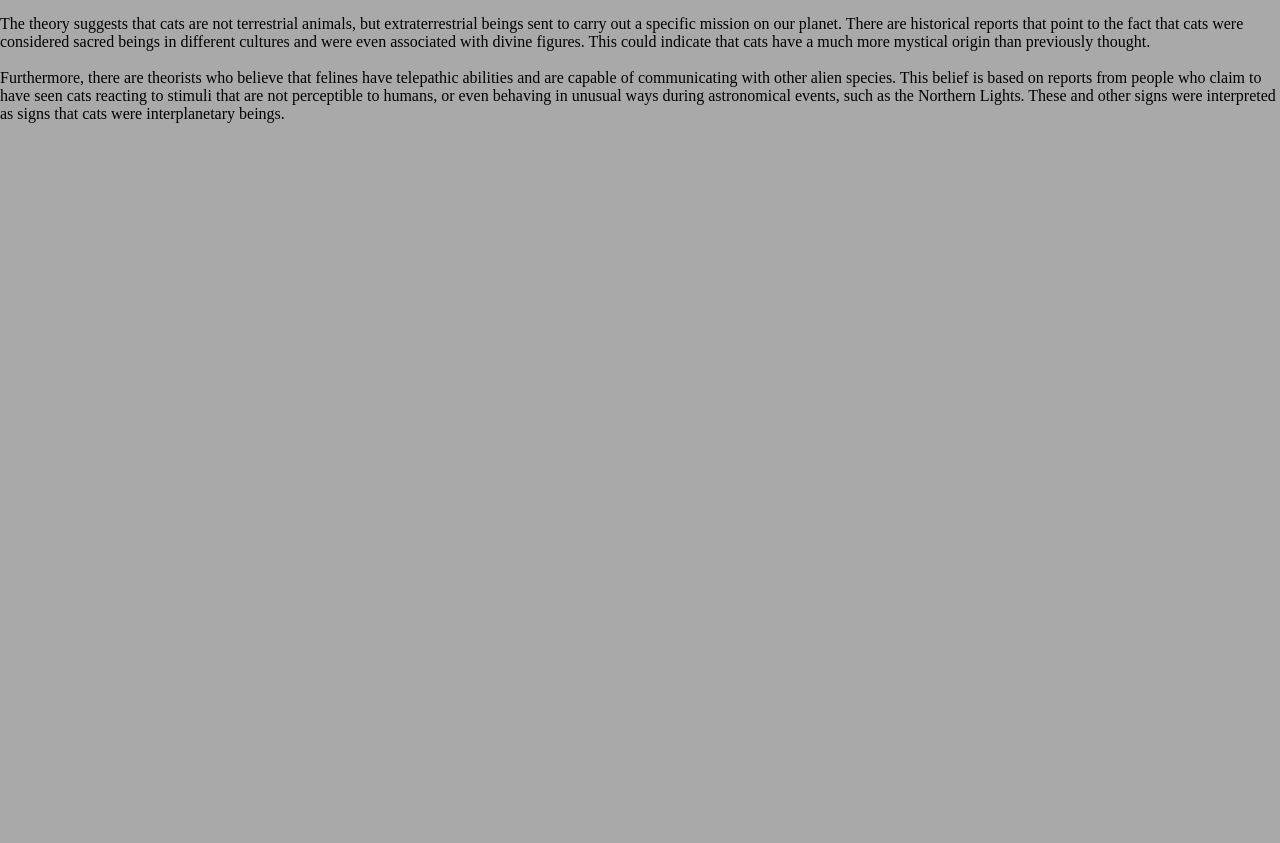
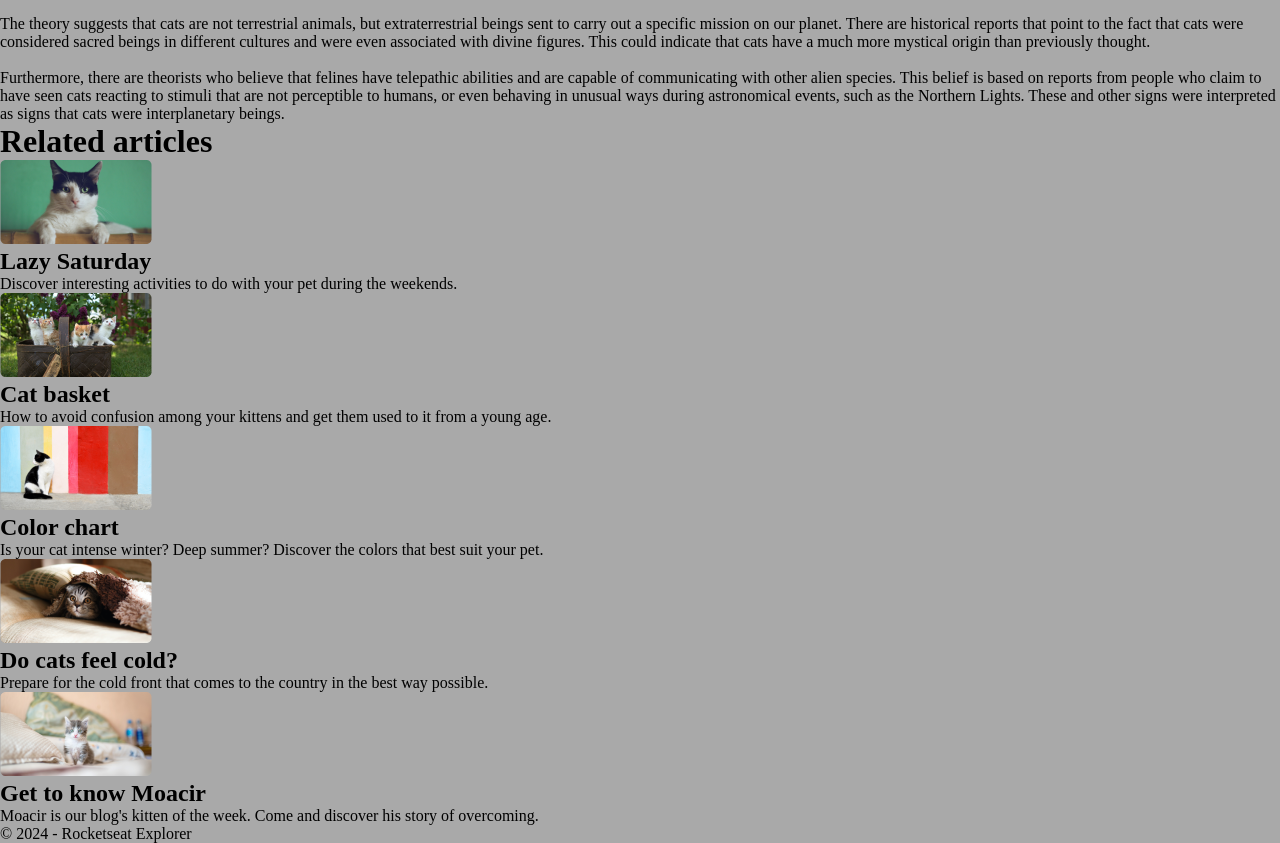
Before and after one commit to paaulamessias/Blog-of-Cats, a plain HTML site: page index.html in a window 1280 px wide. Shown: the part 671-1514 px from the top of the page. Before the commit the page ends 800 px from the top, so only its background shows below. Drawn offline with Linux system fonts and the light colour scheme.

Commit message:
photo structure and description

```diff
--- a/index.html
+++ b/index.html
@@ -59,15 +59,47 @@
         that are not perceptible to humans, or even behaving in unusual ways during astronomical events, such as the Northern
         Lights. These and other signs were interpreted as signs that cats were interplanetary beings.</p>
 
-        <h2></h2>
+          <h1>Related articles</h1>
+
+        <section class="gallery">
+
+          <figure class="item">
+            <img src="assets/cat1.png" alt="image cat">
+              <h2>Lazy Saturday</h2>
+              <span>Discover interesting activities to do with your pet during the weekends.</span>
+          </figure>
+
+          <figure class="item">
+            <img src="assets/cat2.png" alt="image cat">
+            <h2>Cat basket</h2>
+            <span>How to avoid confusion among your kittens and get them used to it from a young age.</span>
+          </figure>
+
+          <figure class="item">
+            <img src="assets/cat3.png" alt="image cat">
+            <h2>Color chart</h2>
+            <span>Is your cat intense winter? Deep summer? Discover the colors that best suit your pet.</span>
+          </figure>
+
+          <figure class="item">
+            <img src="assets/cat4.png" alt="image cat">
+            <h2>Do cats feel cold?</h2>
+            <span>Prepare for the cold front that comes to the country in the best way possible.</span>
+          </figure>
+
+          <figure class="item">
+            <img src="assets/cat5.png" alt="image cat">
+            <h2>Get to know Moacir</h2>
+            <span>Moacir is our blog's kitten of the week. Come and discover his story of overcoming.</span>
+          </figure>
 
 
 
-
+        </section>
       </div>
     </main>
 
-    <footer></footer>
+    <footer>© 2024 - Rocketseat Explorer</footer>
   </div>
 </body>
 </html>
```
Also changed, not shown: assets/cat1.png (added), assets/cat2.png (added), assets/cat3.png (added), assets/cat4.png (added), assets/cat5.png (added).
